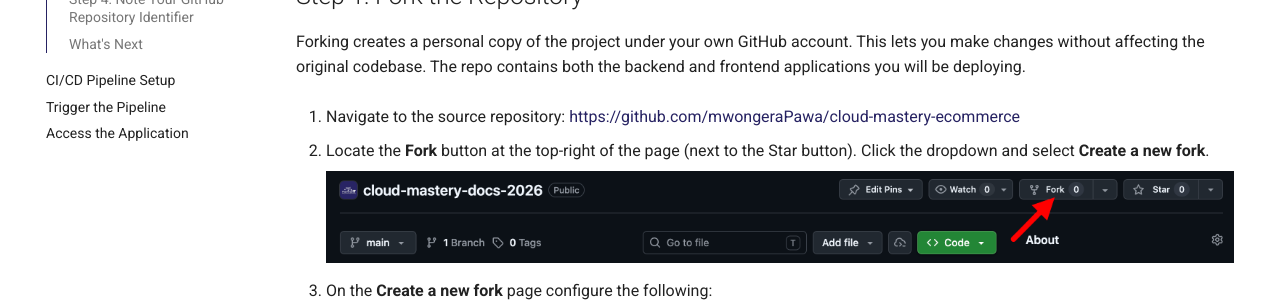
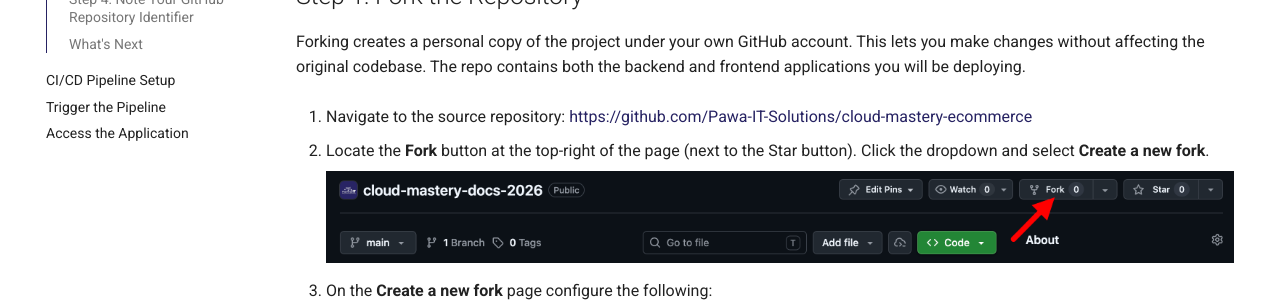
Before and after one commit to Pawa-IT-Solutions/cloud-mastery-docs-2026, an MkDocs documentation site: the page built from docs/devops/setup-github.md, in a window 1280 px wide and 900 px high. Shown: the part 367-669 px from the top of the window. Built offline with MkDocs 1.6.1 and Material for MkDocs 9.7.7, drawn with Linux system fonts in a browser that asks for light colours; some of the changed lines change nothing that is shown.

Commit message:
fix: update source repository link in GitHub setup instructions

```diff
--- a/docs/devops/setup-github.md
+++ b/docs/devops/setup-github.md
@@ -9,7 +9,7 @@
 Forking creates a personal copy of the project under your own GitHub account. This lets you make changes without affecting the original codebase. The repo contains both the backend and frontend applications you will be deploying.
 
 1. Navigate to the source repository:
-   [https://github.com/mwongeraPawa/cloud-mastery-ecommerce](https://github.com/mwongeraPawa/cloud-mastery-ecommerce)
+   [https://github.com/Pawa-IT-Solutions/cloud-mastery-ecommerce](https://github.com/Pawa-IT-Solutions/cloud-mastery-ecommerce)
 
 2. Locate the **Fork** button at the top-right of the page (next to the Star button). Click the dropdown and select **Create a new fork**.
 
```
